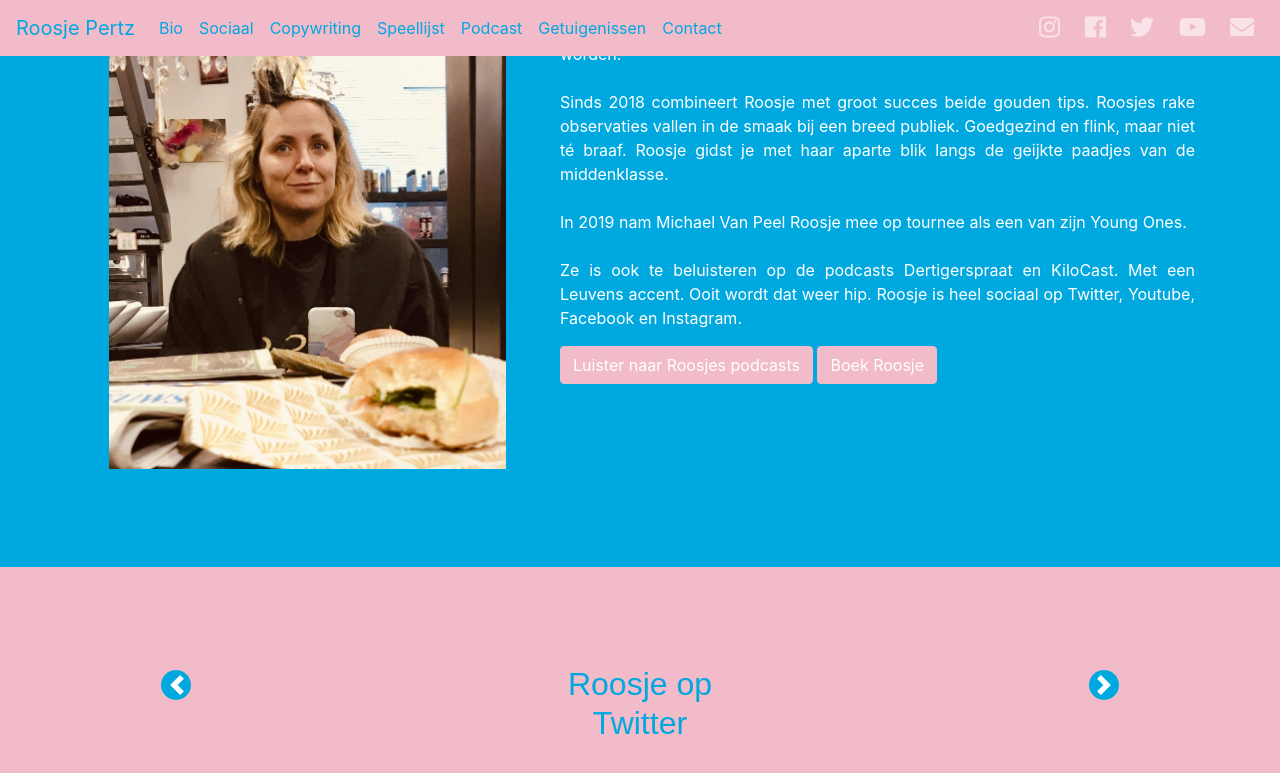
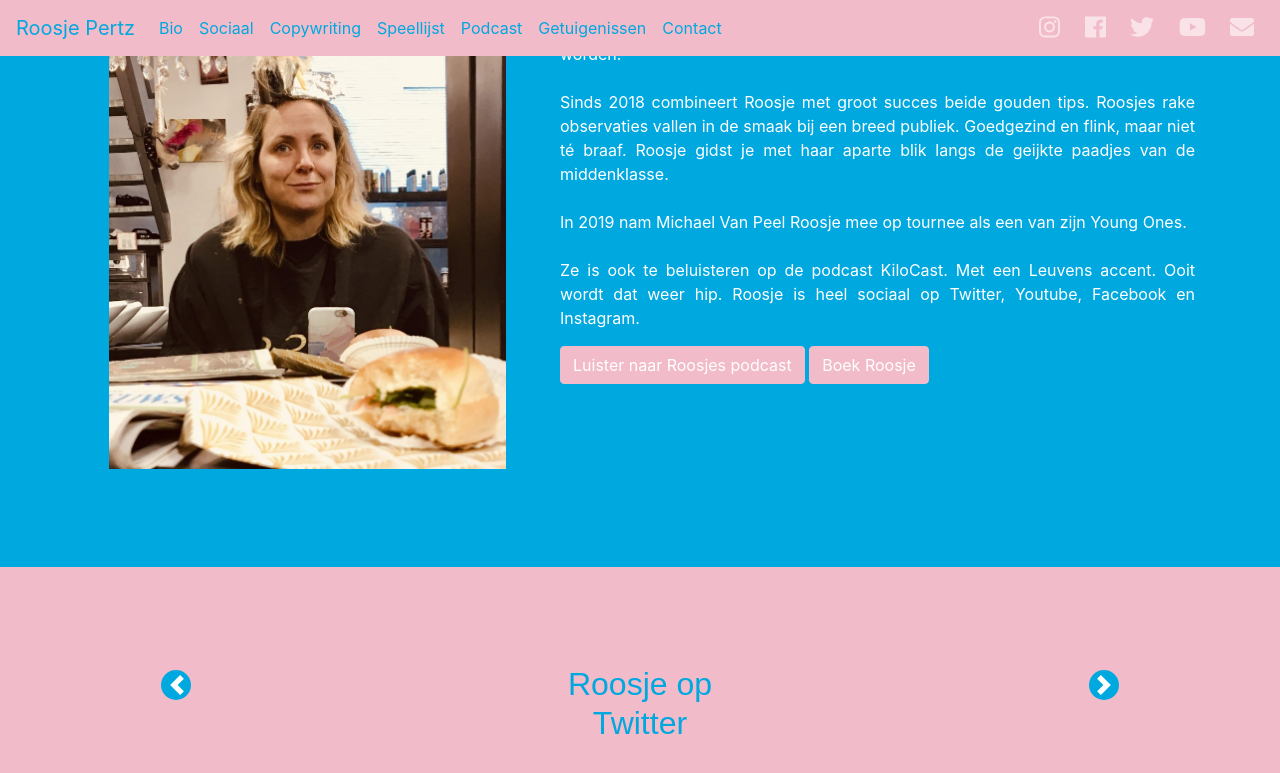
Before and after one commit to deprezedouard/roosjepertzbe, a Jekyll site: the page built from index.markdown, in a window 1280 px wide and 900 px high, scrolled down 624 px. Shown: the top 773 px of the window. Built offline with Jekyll 4.4.1, drawn with Linux system fonts in a browser that asks for light colours; nearby versions of some CDN libraries; some web fonts are replaced; comment, search, counter and statistics services are not loaded.

Commit message:
Updated Index

```diff
--- a/index.markdown
+++ b/index.markdown
@@ -4,8 +4,8 @@ bio_title_h1: Roosje Pertz, stand-up comedian
 bio_description: |-
   Roosje Pertz kreeg van haar moeder het advies niet langer met haar mond open voor zich uit te staren. Haar vrienden vonden dat ze stand-upcomedian moest worden.<br><br>
 
-  Sinds 2018 combineert Roosje met groot succes beide gouden tips. Roosjes rake observaties vallen in de smaak bij een breed publiek. Goedgezind en flink, maar niet té braaf. Roosje gidst je met haar aparte blik langs de geijkte paadjes van de middenklasse. <br><br> In 2019 nam Michael Van Peel Roosje mee op tournee als een van zijn Young Ones. <br><br> Ze is ook te beluisteren op de podcasts Dertigerspraat en KiloCast. Met een Leuvens accent. Ooit wordt dat weer hip.  Roosje is heel sociaal op Twitter, Youtube, Facebook en Instagram.
-bio_button: Luister naar Roosjes podcasts
+  Sinds 2018 combineert Roosje met groot succes beide gouden tips. Roosjes rake observaties vallen in de smaak bij een breed publiek. Goedgezind en flink, maar niet té braaf. Roosje gidst je met haar aparte blik langs de geijkte paadjes van de middenklasse. <br><br> In 2019 nam Michael Van Peel Roosje mee op tournee als een van zijn Young Ones. <br><br> Ze is ook te beluisteren op de podcast KiloCast. Met een Leuvens accent. Ooit wordt dat weer hip.  Roosje is heel sociaal op Twitter, Youtube, Facebook en Instagram.
+bio_button: Luister naar Roosjes podcast
 bio_button_2: Boek Roosje
 socials_instagram_title: Roosje op Instagram
 socials_twitter_title: Roosje op Twitter
```
